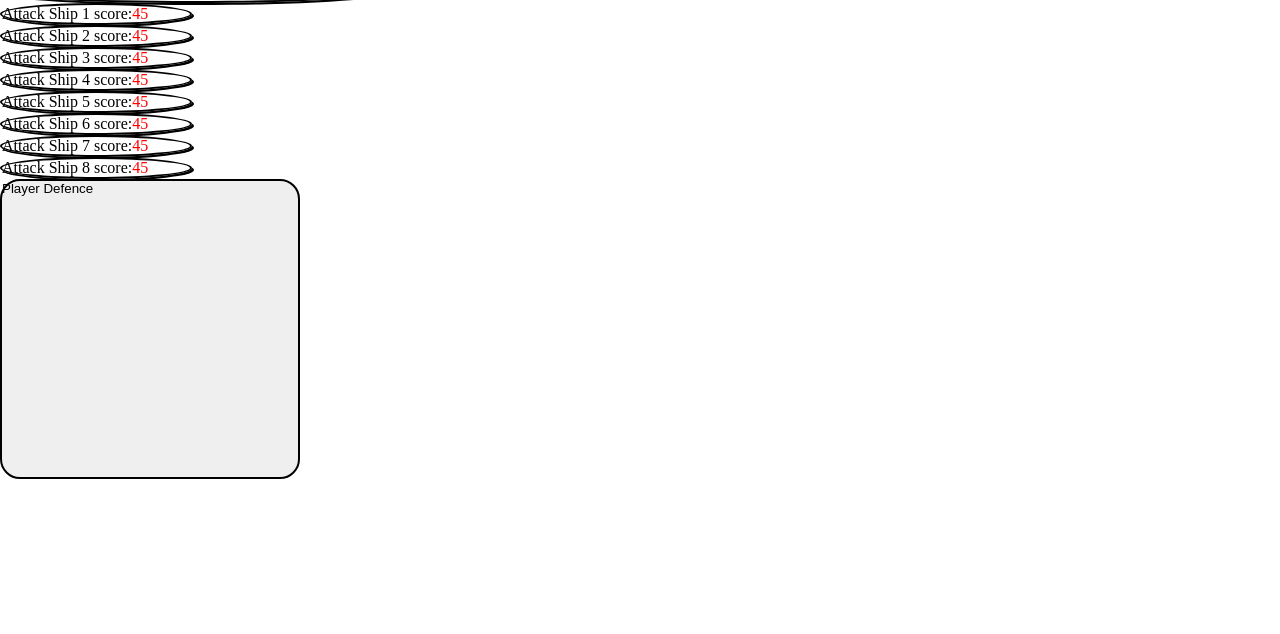
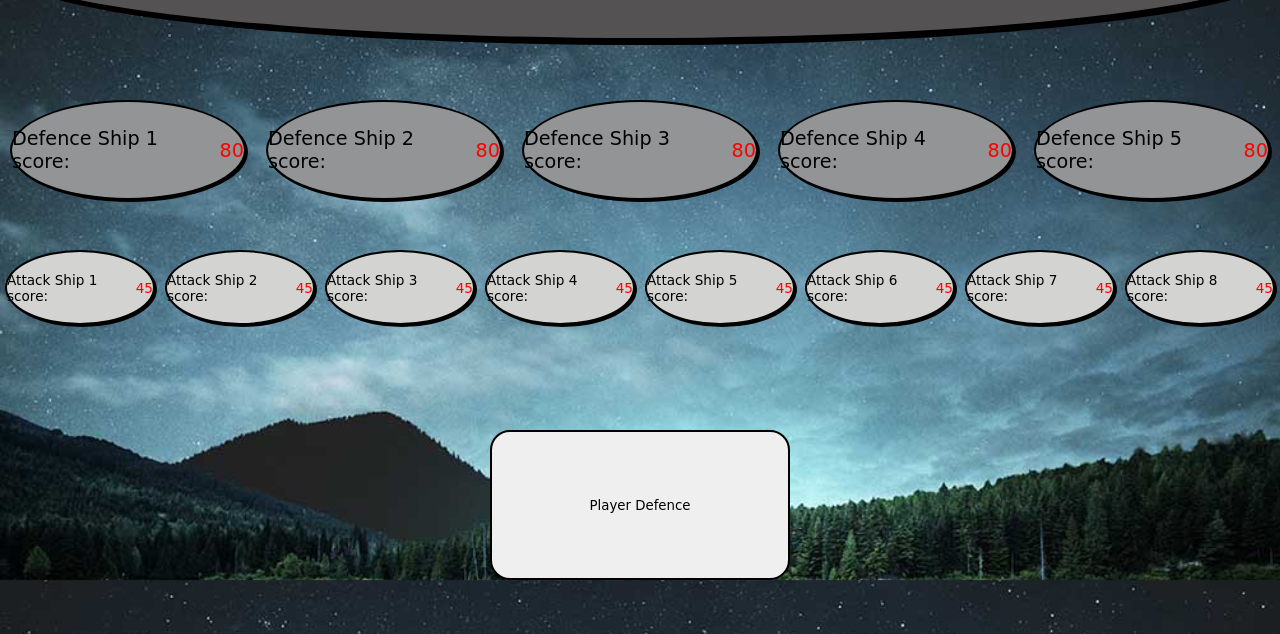
Before and after one commit to chrisbigland/alien-invaders-game, a website: page index.html in a window 1280 px wide. Shown: the part 166-800 px from the top of the page. Drawn offline with Linux system fonts and the light colour scheme; a web font is replaced by a local one.

Commit message:
stylings updated

```diff
--- a/index.html
+++ b/index.html
@@ -67,7 +67,9 @@
         <p>Attack Ship 8 score:</p>
         <p class="ships__14-score ships__scores">45</p>
       </div>
-      <button class="player">Player Defence</button>
+    </div>
+    <div class="player-container">
+      <button class="player-container__player">Player Defence</button>
     </div>
 
     <!-- <div class="timer">
--- a/main.js
+++ b/main.js
@@ -54,8 +54,8 @@ let shipsArr = [
 const shipsArrCopy = [...shipsArr];
 console.log(shipsArrCopy);
 
-const playerBtn = document.querySelector(".player");
-const gameboard = document.querySelector(".ships");
+const playerBtn = document.querySelector(".player-container__player");
+const gameboard = document.querySelector("body");
 const gameboardHtml = gameboard.innerHTML;
 
 const evListenerFunction = () => {
--- a/styles.scss
+++ b/styles.scss
@@ -5,10 +5,18 @@
     padding: 0px;
     margin: 0px;
     box-sizing: border-box;
+    font-family: 'Irish Grover', cursive;
+}
+
+body {
+    background-image: url("./images/sky.jpeg");
+    background-size: cover;
 }
 
 .title {
     text-align: center;
+    color: #7EB838;
+    font-size: 3rem;
 }
 
 .ships__scores {
@@ -16,37 +24,139 @@
 }
 
 .ships {
+    display: grid;
+    grid-template-columns: 1fr 1fr 1fr 1fr 1fr 1fr 1fr 1fr 1fr 1fr 1fr 1fr 1fr 1fr 1fr 1fr 1fr 1fr 1fr 1fr 1fr 1fr 1fr 1fr 1fr 1fr 1fr 1fr 1fr 1fr 1fr 1fr 1fr 1fr 1fr 1fr 1fr 1fr 1fr 1fr;
+    grid-template-rows: 1fr 1fr 1fr;
+    // grid-template-areas:
+    // "ship1 ship1 ship1 ship1 ship1 ship1 ship1 ship1"
+    // "ship2 ship3 ship4 ship5 ship6"
+    // "ship7 ship8 ship9 ship10 ship11 ship12 ship13 ship14";
+    // grid-template-rows: 1fr 1fr 1fr 1fr 1fr 1fr;
+    // grid-template-columns: 1fr 1fr 1fr 1fr 1fr 1fr 1fr 1fr;
+
+    .ships__1{
+        grid-column-start: 1;
+        grid-column-end: 41;
+    }
+
+    .ships__2 {
+        grid-column-start: 1;
+        grid-column-end: 9;
+    }
+
+    .ships__3 {
+        grid-column-start: 9;
+        grid-column-end: 17;
+    }
+
+    .ships__4 {
+        grid-column-start: 17;
+        grid-column-end: 25;
+    }
+
+    .ships__5 {
+        grid-column-start: 25;
+        grid-column-end: 33;
+    }
+
+    .ships__6 {
+        grid-column-start: 33;
+        grid-column-end: 41;
+    }
+
+    .ships__7 {
+        grid-column-start: 1;
+        grid-column-end: 6;
+    }
+
+    .ships__8 {
+        grid-column-start: 6;
+        grid-column-end: 11;
+    }
+
+    .ships__9 {
+        grid-column-start: 11;
+        grid-column-end: 16;
+    }
+
+    .ships__10 {
+        grid-column-start: 16;
+        grid-column-end: 21;
+    }
+
+    .ships__11 {
+        grid-column-start: 21;
+        grid-column-end: 26;
+    }
+
+    .ships__12 {
+        grid-column-start: 26;
+        grid-column-end: 31;
+    }
+
+    .ships__13 {
+        grid-column-start: 31;
+        grid-column-end: 36;
+    }
+
+    .ships__14 {
+        grid-column-start: 36;
+        grid-column-end: 41;
+    }
+
+
+
     .ships__mothership {
-        width: 60vw;
+        // width: 60vw;
         box-shadow: 5px 5px;
         border-radius: 50%;
+        height: 150px;
+        background-color: #545253;
+        font-size: 2rem;
     }
 
     .ships__dship {
-        width: 30vw;
+        // width: 30vw;
         box-shadow: 2px 2px;
         border-radius: 50%;
+        height: 100px;
+        background-color: #939496;
+        font-size: 1.2rem;
+        margin: 30px 10px 50px;
     }
 
     .ships__aship {
-        width: 15vw;
+        // width: 15vw;
         box-shadow: 2px 2px;
         border-radius: 50%;
+        height: 75px;
+        background-color: #D3D3D1;
+        font-size: 0.85rem;
+        margin: 0px 5px;
     }
-    // font-family: irish-grover;
+
+
     .ships__mothership, .ships__dship, .ships__aship {
         border: 2px solid black;
         display: flex;
         // text-align: center;
+        justify-content: center;
+        align-items: center;
     }
 
 }
 
+.player-container {
+    display: flex;
+    justify-content: center;
+}
 
-.player {
+.player-container__player {
     border: 2px solid black;
     border-radius: 20px;
     width: 300px;
-    height: 300px;
+    height: 150px;
     display: flex;
+    justify-content: center;
+    align-items: center;
 }
```
Also changed, not shown: images/sky.jpeg (added), styles.css.
